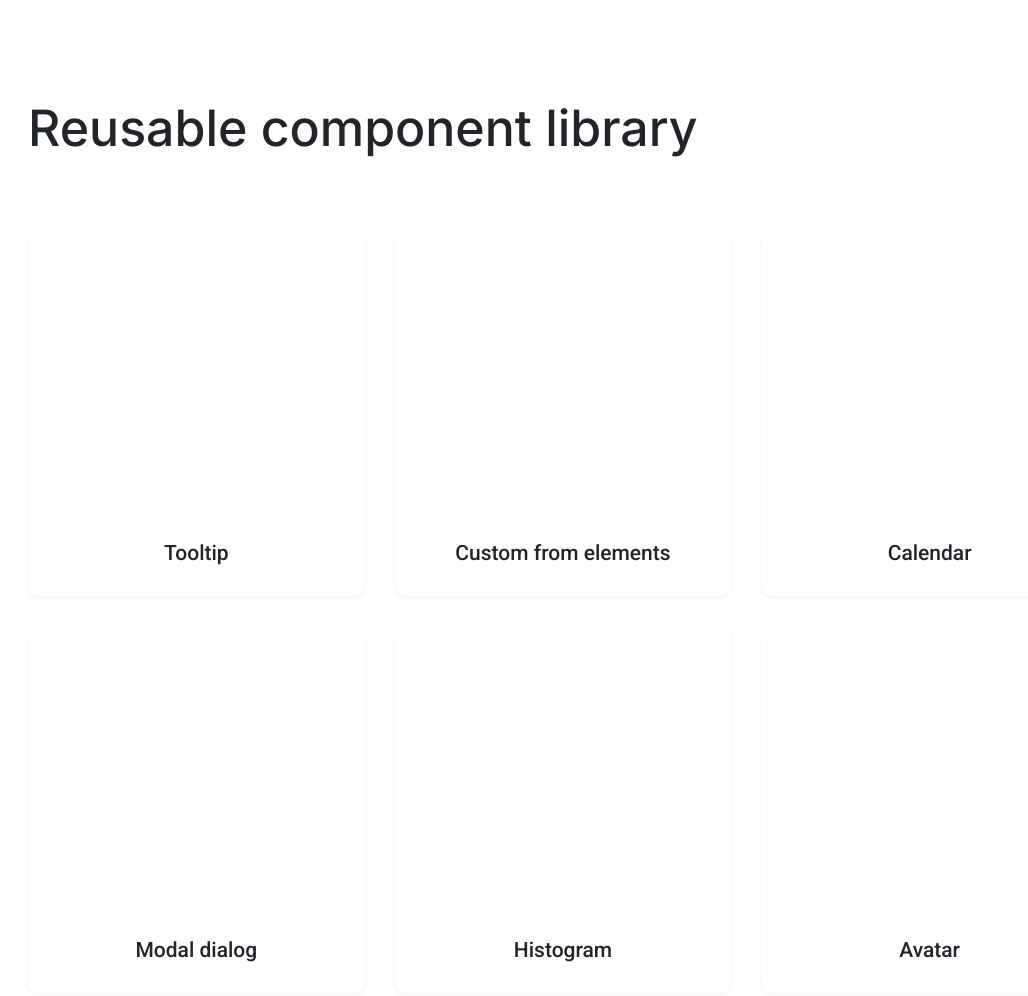
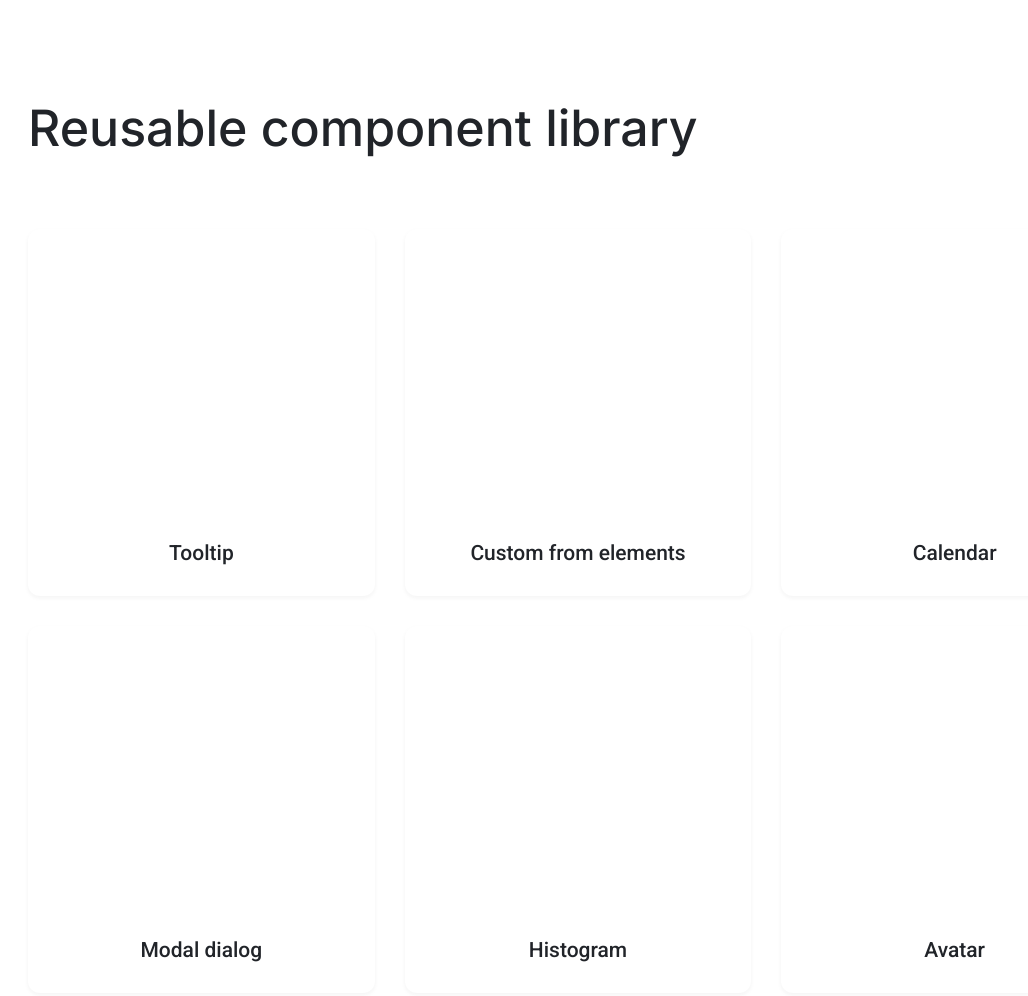
Before and after one commit to js-tasks-ru/htmlcss-20220317_gleb-sel, a website: page index.html in a window 1280 px wide. Shown: the top 996 px of the page, without its empty margins (62-1090 px from the left). Drawn offline with Linux system fonts and the light colour scheme.

Commit message:
fix width cards

```diff
--- a/components/preview/preview.css
+++ b/components/preview/preview.css
@@ -6,8 +6,8 @@
 .preview__cards {
     display: flex;
     flex-flow: row wrap;
+    width: 100%;
     gap: 1rem;
-    width: 100%;
 }
 
 .preview__card {
@@ -20,7 +20,8 @@
     padding-bottom: 0.625rem;
     height: 10.25rem;
     /* заполнить пустосту */
-    flex-basis: calc((100 / 2) * 1% - 1rem);
+    flex-basis: calc(10.25rem - 1rem);
+    flex-grow: 1;
 
     box-shadow: 0px 0.125rem 0.25rem rgba(33, 36, 41, 0.05);
     border-radius: 0.5rem;
@@ -62,7 +63,8 @@
         padding-bottom: 1.875rem;
         height: 22.9375rem;
         /* заполнить пустосту */
-        flex-basis: calc((100 / 3) * 1% - 1.875rem);
+        flex-basis: calc(21.875rem - 1.875rem);
+        flex-grow: 1;
         border-radius: 0.75rem;
 
         font-family: 'Roboto';
```
